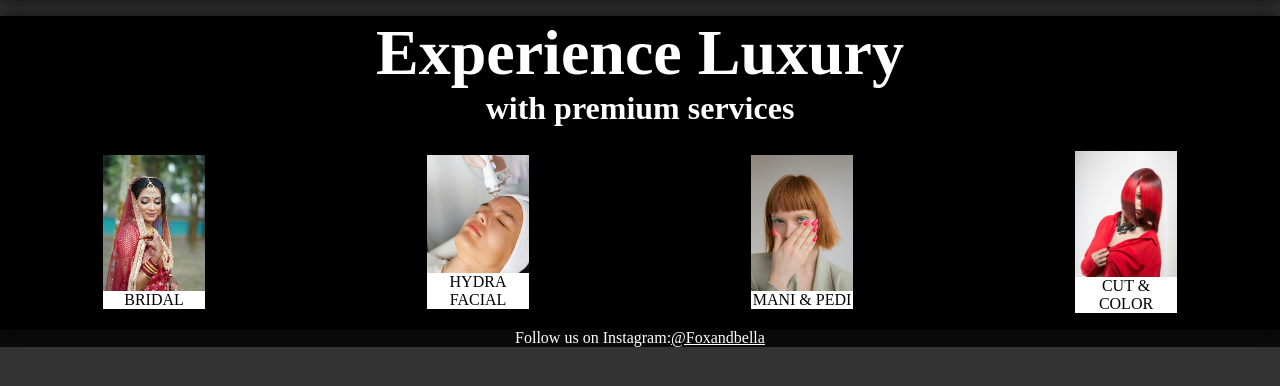
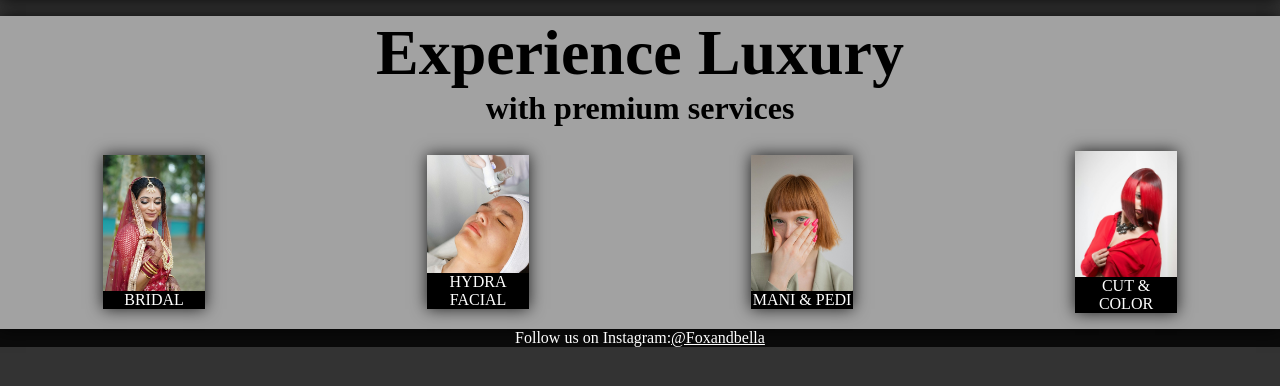
Before and after one commit to jitender4674/foxnbella, a plain HTML site: page index.html in a window 1280 px wide. Shown: the part 350-736 px from the top of the page. Drawn offline with Linux system fonts and the light colour scheme; a script that the page names is missing; a web font is replaced by a local one.

Commit message:
section-2 background update

```diff
--- a/style.css
+++ b/style.css
@@ -189,7 +189,7 @@ footer {
 
 /* ------------------------------------- */
 .section-2 {
-    background-color: black;
+    background-color: rgb(162, 162, 162);
     box-shadow: 0 0 1rem rgba(0, 0, 0, 0.8);
     /* margin-bottom: 1rem; */
 }
@@ -197,12 +197,12 @@ footer {
 
 .section-2 h1 {
     text-align: center;
-    color: white;
+    /* color: ; */
     font-size: 4rem;
 }
 
 .section-2 h3 {
-    color: white;
+    /* color: white; */
     text-align: center;
     font-size: 2rem;
     margin-bottom: 1.5rem;
@@ -226,12 +226,13 @@ footer {
     position: relative;
     overflow: hidden;
     margin-bottom: 1rem;
+    box-shadow: 0 0 15px rgba(0, 0, 0, 0.8);
 
     & img {
         /* width: 33.3%; */
 
         width: 100%;
-        box-shadow: 0 0px 15px rgba(255, 255, 255, 0.8);
+
         /* border: 0.2rem solid white; */
         /* border-radius: 5px; */
         transition: all 0.5s;
@@ -244,8 +245,8 @@ footer {
     & a {
         position: absolute;
         text-decoration: none;
-        color: black;
-        background-color: white;
+        color: white;
+        background-color: black;
         width: 100%;
         bottom: 0;
         text-align: center;
```
